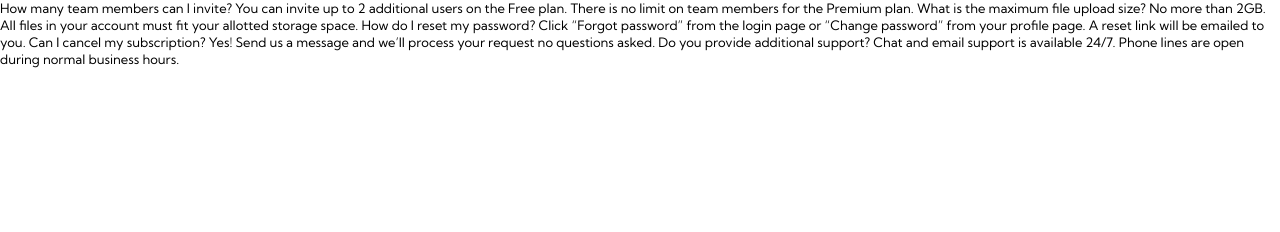
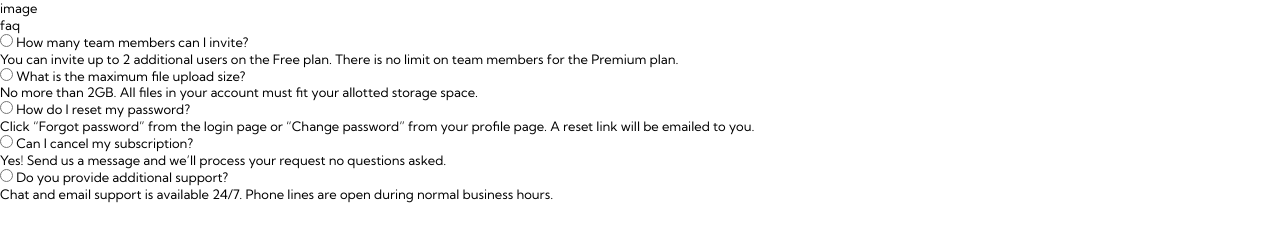
Before and after one commit to Semandr/accordion-card, a plain HTML site: page index.html in a window 1280 px wide. Drawn offline with Linux system fonts and the light colour scheme.

Commit message:
finish markup part-1

```diff
--- a/index.html
+++ b/index.html
@@ -23,18 +23,115 @@
   <body>
     <div class="container">
       <main class="main">
-        <section class="card"></section>
+        <section class="card">
+          <div class="decor">image</div>
+          <header class="header">
+            <div class="header__box">
+              <h1 class="title">faq</h1>
+            </div>
+          </header>
+          <ul class="questions questions__list">
+            <li class="questions__tab">
+              <input
+                class="questions__input"
+                type="radio"
+                name="acc"
+                id="acc1"
+              />
+              <label class="questions__label" for="acc1">
+                <span class="questions__question">
+                  How many team members can I invite?
+                </span>
+              </label>
+              <div class="answer">
+                <!--content-->
+                <p class="answer__text">
+                  You can invite up to 2 additional users on the Free plan.
+                  There is no limit on team members for the Premium plan.
+                </p>
+              </div>
+            </li>
+            <li class="question__tab">
+              <input
+                class="questions__input"
+                type="radio"
+                name="acc"
+                id="acc2"
+              />
+              <label class="questions__label" for="acc2">
+                <span class="quewstions__question">
+                  What is the maximum file upload size?
+                </span>
+              </label>
+              <div class="answer">
+                <p class="answer__text">
+                  No more than 2GB. All files in your account must fit your
+                  allotted storage space.
+                </p>
+              </div>
+            </li>
+            <li class="question__tab">
+              <input
+                class="questions__input"
+                type="radio"
+                name="acc"
+                id="acc3"
+              />
+              <label class="questions__label" for="acc3">
+                <span class="quewstions__question">
+                  How do I reset my password?
+                </span>
+              </label>
+              <div class="answer">
+                <p class="answer__text">
+                  Click “Forgot password” from the login page or “Change
+                  password” from your profile page. A reset link will be emailed
+                  to you.
+                </p>
+              </div>
+            </li>
+            <li class="question__tab">
+              <input
+                class="questions__input"
+                type="radio"
+                name="acc"
+                id="acc4"
+              />
+              <label class="questions__label" for="acc4">
+                <span class="quewstions__question">
+                  Can I cancel my subscription?
+                </span>
+              </label>
+              <div class="answer">
+                <p class="answer__text">
+                  Yes! Send us a message and we’ll process your request no
+                  questions asked.
+                </p>
+              </div>
+            </li>
+            <li class="question__tab">
+              <input
+                class="questions__input"
+                type="radio"
+                name="acc"
+                id="acc5"
+              />
+              <label class="questions__label" for="acc5">
+                <span class="quewstions__question">
+                  Do you provide additional support?
+                </span>
+              </label>
+              <div class="answer">
+                <p class="answer__text">
+                  Chat and email support is available 24/7. Phone lines are open
+                  during normal business hours.
+                </p>
+              </div>
+            </li>
+          </ul>
+        </section>
       </main>
     </div>
-    How many team members can I invite? You can invite up to 2 additional users
-    on the Free plan. There is no limit on team members for the Premium plan.
-    What is the maximum file upload size? No more than 2GB. All files in your
-    account must fit your allotted storage space. How do I reset my password?
-    Click “Forgot password” from the login page or “Change password” from your
-    profile page. A reset link will be emailed to you. Can I cancel my
-    subscription? Yes! Send us a message and we’ll process your request no
-    questions asked. Do you provide additional support? Chat and email support
-    is available 24/7. Phone lines are open during normal business hours.
 
     <footer class="visually-hidden">
       <div class="attribution">
```
